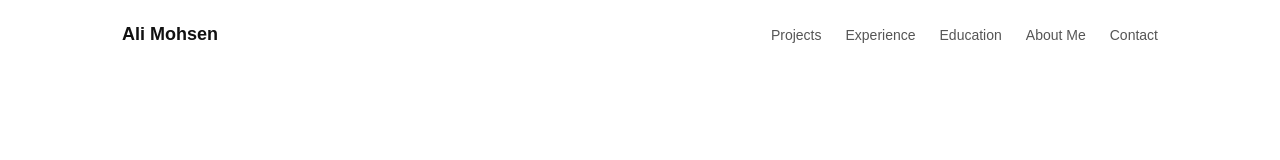
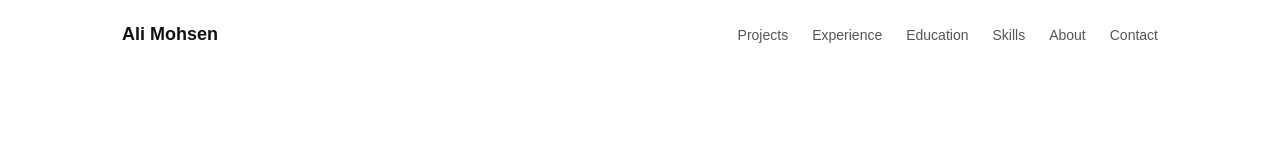
Before and after one commit to amoh909/amoh909.github.io, a React (Vite) app: page / in a window 1280 px wide. Shown: the top 160 px of the page. Built offline with nearby package versions, Linux system fonts and the light colour scheme.

Commit message:
Add skills to portfolio navigation

```diff
--- a/src/App.tsx
+++ b/src/App.tsx
@@ -10,7 +10,8 @@ function App() {
           <a href="#projects">Projects</a>
           <a href="#experience">Experience</a>
           <a href="#education">Education</a>
-          <a href="#about">About Me</a>
+          <a href="#skills">Skills</a>
+          <a href="#about">About</a>
           <a href="#contact">Contact</a>
         </nav>
       </header>
@@ -166,7 +167,7 @@ function App() {
           </div>
         </section>
 
-        <section className="section">
+        <section id ="experience" className="section">
           <div className="section-heading">
             <p className="section-label">EXPERIENCE</p>
             <h2>Where I've Worked</h2>
```
